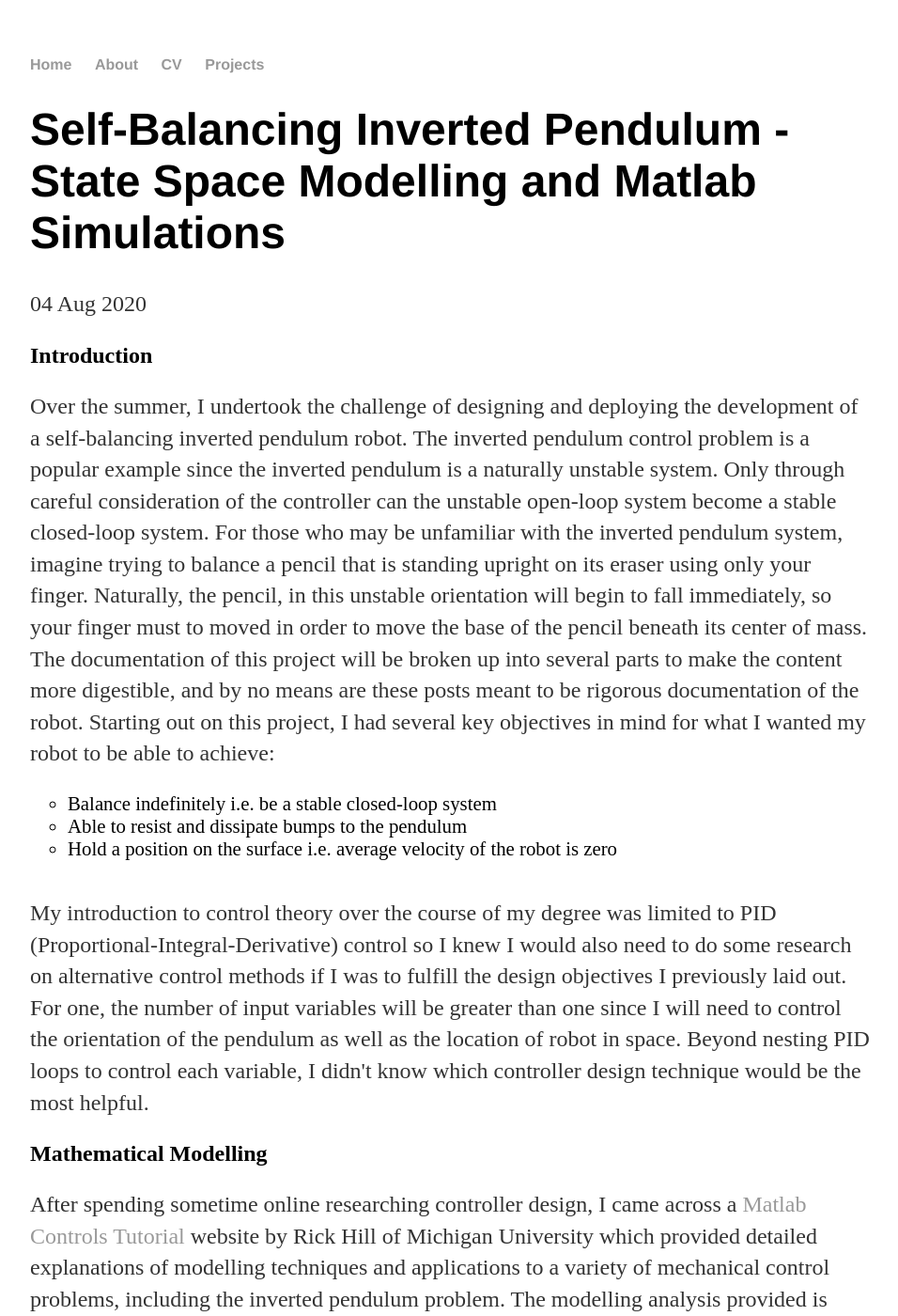
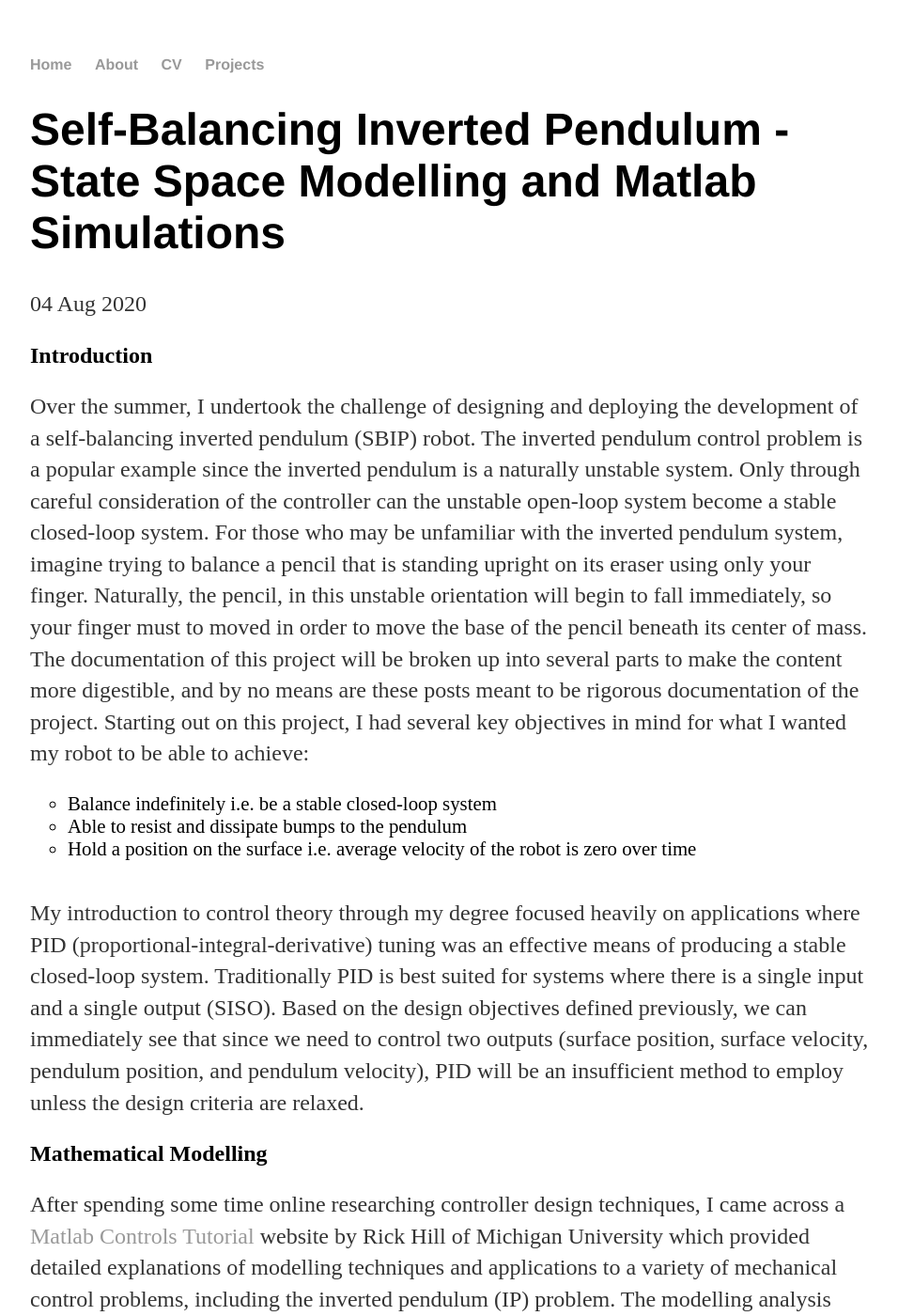
Before and after one commit to MalcolmHodgins/MalcolmHodgins.github.io, a Jekyll site: the page built from _posts/2020-08-04-SBIP Modelling.md, in a window 1280 px wide and 1400 px high. Shown: the whole window at 94% size, without its empty margins (160-1116 px from the left). Built offline with Jekyll 4.4.1, drawn with Linux system fonts in a browser that asks for light colours; some of the changed text lies outside the part shown.

Commit message:
updating modelling post

```diff
--- a/_posts/2020-08-04-SBIP Modelling.md
+++ b/_posts/2020-08-04-SBIP Modelling.md
@@ -5,7 +5,7 @@ date: 2020-08-04
 ---
 <h2> Introduction </h2>
 <p>
-Over the summer, I undertook the challenge of designing and deploying the development of a self-balancing inverted pendulum robot. The inverted pendulum control problem is a popular example since the inverted pendulum is a naturally unstable system. Only through careful consideration of the controller can the unstable open-loop system become a stable closed-loop system. For those who may be unfamiliar with the inverted pendulum system, imagine trying to balance a pencil that is standing upright on its eraser using only your finger. Naturally, the pencil, in this unstable orientation will begin to fall immediately, so your finger must to moved in order to move the base of the pencil beneath its center of mass. The documentation of this project will be broken up into several parts to make the content more digestible, and by no means are these posts meant to be rigorous documentation of the robot. Starting out on this project, I had several key objectives in mind for what I wanted my robot to be able to achieve:
+Over the summer, I undertook the challenge of designing and deploying the development of a self-balancing inverted pendulum (SBIP) robot. The inverted pendulum control problem is a popular example since the inverted pendulum is a naturally unstable system. Only through careful consideration of the controller can the unstable open-loop system become a stable closed-loop system. For those who may be unfamiliar with the inverted pendulum system, imagine trying to balance a pencil that is standing upright on its eraser using only your finger. Naturally, the pencil, in this unstable orientation will begin to fall immediately, so your finger must to moved in order to move the base of the pencil beneath its center of mass. The documentation of this project will be broken up into several parts to make the content more digestible, and by no means are these posts meant to be rigorous documentation of the project. Starting out on this project, I had several key objectives in mind for what I wanted my robot to be able to achieve:
 </p>
 
 <ul class="posts">
@@ -16,22 +16,22 @@ Over the summer, I undertook the challenge of designing and deploying the develo
     <span> Able to resist and dissipate bumps to the pendulum </span>
   </li>
   <li>
-    <span> Hold a position on the surface i.e. average velocity of the robot is zero </span>
+    <span> Hold a position on the surface i.e. average velocity of the robot is zero over time</span>
   </li>
 
 </ul>
 
 <p>
-My introduction to control theory over the course of my degree was limited to PID (Proportional-Integral-Derivative) control so I knew I would also need to do some research on alternative control methods if I was to fulfill the design objectives I previously laid out. For one, the number of input variables will be greater than one since I will need to control the orientation of the pendulum as well as the location of robot in space. Beyond nesting PID loops to control each variable, I didn't know which controller design technique would be the most helpful.
+My introduction to control theory through my degree focused heavily on applications where PID (proportional-integral-derivative) tuning was an effective means of producing a stable closed-loop system. Traditionally PID is best suited for systems where there is a single input and a single output (SISO). Based on the design objectives defined previously, we can immediately see that since we need to control two outputs (surface position, surface velocity, pendulum position, and pendulum velocity), PID will be an insufficient method to employ unless the design criteria are relaxed.
 </p>
 
 <h2> Mathematical Modelling </h2>
 <p>
-After spending sometime online researching controller design, I came across a <a href="http://ctms.engin.umich.edu/CTMS/">Matlab Controls Tutorial</a> website by Rick Hill of Michigan University which provided detailed explanations of modelling techniques and applications to a variety of mechanical control problems, including the inverted pendulum problem. The modelling analysis provided is quite common in respect to the IPP, so I will only pull out the important points for presentation here.
+After spending some time online researching controller design techniques, I came across a <a href="http://ctms.engin.umich.edu/CTMS/">Matlab Controls Tutorial</a> website by Rick Hill of Michigan University which provided detailed explanations of modelling techniques and applications to a variety of mechanical control problems, including the inverted pendulum (IP) problem. The modelling analysis provided is quite common, in respect to the IP, so I will only pull out the important points for presentation here.
 </p>
 
 <p>
-We start off with the free body diagram for the assembly. There is, of course, the pendulum, which is modelled simply as a rod in this case, as well as a cart to which the pendulum is affixed. Force is applied at the cart to counteract the motion of the pendulum. For example, if the pendulum begins falling to the left, the cart will move to the left to creating a moment about the center of the pendulum and causing the pendulum to return to an upright position.
+We start off with the free body diagram for the assembly. The diagram consists of the pendulum, which is modelled simply as a rod in this case, as well as a cart to which the pendulum is affixed. Force is applied at the cart to counteract motion of the pendulum away from an upright position. For example, if the pendulum begins falling to the left, the cart will move to the left creating a moment about the center of the pendulum and causing the pendulum to return to an upright position.
 </p>
 
 <figure>
@@ -40,7 +40,7 @@ We start off with the free body diagram for the assembly. There is, of course, t
 </figure>
 
 <p>
-There are two nonlinear differential equations required to accurately describe the motion of the inverted pendulum-cart system. The first equation is found by summing the horizontal forces in the cart and then the pendulum. Following this, one equation is substituted into the other to arrive at:
+There are two nonlinear differential equations required to accurately describe the motion of the IP. The first equation is found by summing the horizontal forces in the cart and then the pendulum. Following this, one equation is substituted into the other to arrive at:
 </p>
 
 <figure>
@@ -66,7 +66,7 @@ The last step is to linearize the two equations of motion. The equations must be
 </figure>
 
 <p>
-The resulting equations after the linearization has been applied is shown below. Note that the force <em>F</em> has been replaced with <em>u</em>.
+The resulting force equations for the cart and pendulum after the linearization has been applied is shown below. Note that the force <em>F</em> has been replaced with <em>u</em> to indicate controller action.
 </p>
 
 <figure>
@@ -76,18 +76,18 @@ The resulting equations after the linearization has been applied is shown below.
 <h2> State-Space Equations </h2>
 
 <p>
-In order to deal with the multiple outputs (pendulum angle, pendulum angular velocity, cart position, cart velocity) from the system and the single input (control force, <em>u</em>), the equations must be converted to a state space model. Rearranging the equations to a set of first order differential equations, the state space model can be represented as
+In order to efficiently deal with the multiple outputs (pendulum angle, pendulum angular velocity, cart position, cart velocity) from the system and the single input (control force, <em>u</em>), the equations must be converted to a state space model. Rearranging the equations to a set of first order differential equations, the state space model can be represented as
 </p>
 
 <figure>
   <img src="/images/sbip_modelling/state_space_model.JPG" class="centered">
 </figure>
 
-<h2> Matlab State-Space Representation </h2>
+<h2> Matlab State-Space Modelling </h2>
 
 <p>
-The set of state-space equations must also be converted to Matlab code in order to perform simulations of the open-loop and closed-loop systems. Further on in this post, it is shown how weightings of the state variables are selected in the controller to obtain a closed-loop response of the system that satisfies the design requirements.
-The Matlab code below was grabbed from the <a href="http://ctms.engin.umich.edu/CTMS/">Matlab Controls Tutorial site</a> mentioned previously in the post. Parameter values for the model are included in the code but are arbitrary until the robot is constructed. Once the robot is fully assembled, the moment of inertia and the center of mass can be computed, and the mass of both the cart and pendulum can be measured.
+The set of state-space equations must also be converted into Matlab code in order to perform simulations of the open-loop and closed-loop systems. Further on in this post, it is shown how weightings of the state variables are selected in the controller to obtain a closed-loop response of the system that satisfies the design requirements.
+The Matlab code below was grabbed from the <a href="http://ctms.engin.umich.edu/CTMS/">Matlab Controls Tutorial site</a> mentioned previously in the post. Parameter values for the model are included in the code but are arbitrary until the robot is constructed. Once the robot is fully assembled, the moment of inertia and the center of mass can be computed, the mass of both the cart and pendulum can be measured, and these parameters can be factored into the model.
 </p>
 
 <p>
@@ -131,11 +131,11 @@ sys_d = c2d(sys_ss,Ts,'zoh')
 <h2> Matlab Closed-loop Modelling </h2>
 
 <p>
-Now that a mathematical model has been created that represents the inverted pendulum-cart system, it is time to set up the simulation and close the feedback loop. Full-state feedback of the cart position, cart velocity, pendulum angle, and pendulum angular velocity is used to inform the control action taken by the controller and motors. In full state feedback, a vector of gains, <em>K</em>, where each element corresponds to a state of the system, is multiplied with the current state vector to output the force required by the motors for the current timestep.
+Now that a mathematical model has been created that represents the IP, it is time to set up the simulation and close the feedback loop. Full-state feedback of the cart position, cart velocity, pendulum angle, and pendulum angular velocity is used to inform the control action taken by the controller and motors. In full state feedback, a vector of gains, <em>K</em>, where each element corresponds to a state of the system, is multiplied with the current state vector to output the force required by the motors for the current timestep.
 </p>
 
 <p>
-The optimal gain matrix, <em>K</em>, can be determined using a technique known as LQR (linear quadratic regulation). LQR consists of a Q matrix, which is the state-cost matrix, and an R matrix, which is the performance matrix. This method is not completely autonomous as the designer is still required to specify the cost values in the <em>Q</em> matrix, however, it is quite easy iterate by selecting <em>Q</em>-matrix values until the desired response is achieved. The following Matlab code can be added to the previous code to simulate the pendulum-cart system under closed-loop control.
+The optimal gain matrix, <em>K</em>, can be determined using a technique known as LQR (linear quadratic regulation). LQR consists of a Q matrix, which is the state-cost matrix, and an R matrix, which is the performance matrix. This method is not completely autonomous as the designer is still required to specify the cost values in the <em>Q</em> matrix, however, it is quite easy iterate by selecting <em>Q</em>-matrix values until the desired response is achieved. The following Matlab code can be added to the previous code to simulate the IP system under closed-loop control.
 </p>
 
 <p>
@@ -175,14 +175,19 @@ title('Step Response with Digital LQR Control')
 </p>
 
 <p>
-The first thing to note about this code is that the disturbance used in this case is a command for the cart to move 0.2 m from a position of 0.0 m. The second thing to note is that there is an <em>Nbar</em> term included in the code. This term is the precompensator and must be tuned for each system, otherwise the cart-pendulum system will not go to the commanded position. This is due to the fact that the full state feedback system does not directly compare states to their desired value. For example, if a cart position of 0.2 m is commanded, without the tuned precompensator value, the cart may go to any other value than 0.2 m. Through trial and error, the precompensator value is selected such that the final cart position matches the commanded position within a defined uncertainty.
+The first thing to note about this code is that the disturbance used in this case is a command for the cart to move 0.2 m from a position of 0.0 m. The second thing to note is that there is an <em>Nbar</em> term included in the code. This term is the precompensator and must be tuned for each system, otherwise the cart-pendulum system will not go to the commanded position. This is due to the fact that the full state feedback system does not directly compare states to their desired value. For example, if a cart position of 0.2 m is commanded, without the tuned precompensator value, the cart may go to any other value than 0.2 m. Through trial and error, the precompensator value is selected such that the final cart position matches the commanded position within a defined uncertainty. Figure 2 displays the output of the Matlab simulation once the precompensator value has been tuned.
 </p>
 
+<figure>
+  <img src="/images/sbip_modelling/matlab_sim_output.jpg" alt="Matlab simulation of closed-loop inverted pendulum system" class="centered">
+  <figcaption> Figure 2 - Matlab simulation output of the IP system under closed-loop control.</figcaption>
+</figure>
+
 <p>
-With the full-state feedback set up as well as the precompensator, the schematic for the control system and the open-loop plant takes the following form:
+With the full-state feedback set up, as well as the precompensator, the schematic for the control system and the open-loop plant takes the following form:
 </p>
 
 <figure>
   <img src="/images/sbip_modelling/control_system_schematic.JPG" alt="closed-loop system schematic for pendulum-cart system" class="centered">
-  <figcaption> Figure 2 - Schematic of the inverted pendulum-cart open-loop system as well as the control system.</figcaption>
+  <figcaption> Figure 3 - Schematic of the inverted pendulum-cart open-loop system as well as the control system.</figcaption>
 </figure>
```
Also changed, not shown: other parts of _posts/2020-08-04-SBIP Modelling.md (+2 -2 lines), images/sbip_modelling/matlab_sim_output.jpg (added).
